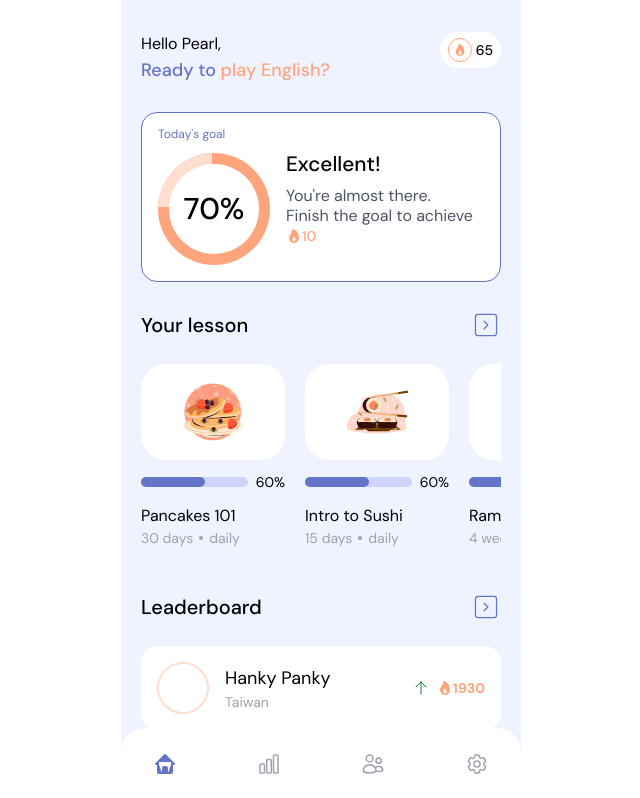
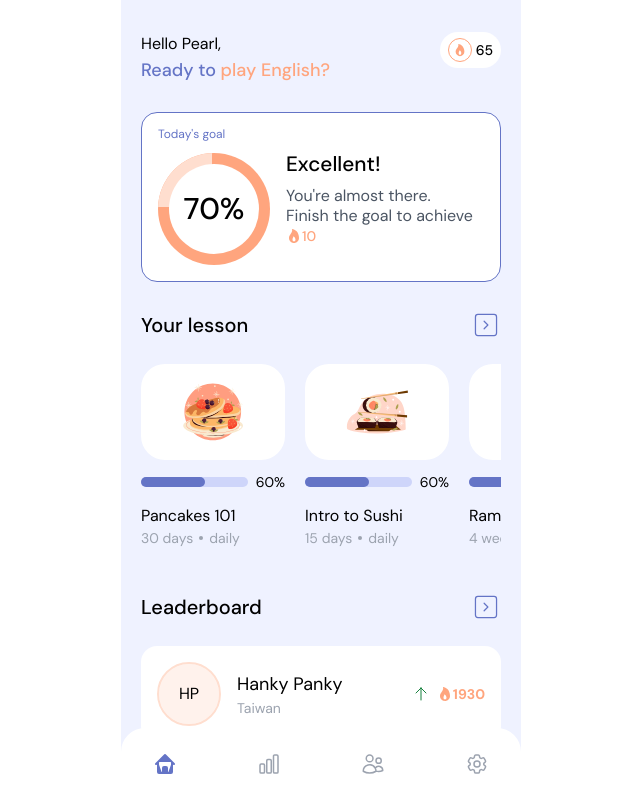
Before and after one commit to Pearlsky/learning-app, a React (Vite) app: page / in a window 1280 px wide. Shown: the top 798 px of the page, without its empty margins (319-959 px from the left). Built offline with nearby package versions, Linux system fonts and the light colour scheme.

Commit message:
refactor: add avatar placeholders

```diff
--- a/src/components/dashboard/leaderboard-item.jsx
+++ b/src/components/dashboard/leaderboard-item.jsx
@@ -2,10 +2,14 @@
 import { IoFlameSharp } from "react-icons/io5";
 import { HiOutlineArrowUp } from "react-icons/hi2";
 
-const LeaderboardItem = ({ name, country, score }) => (
+const LeaderboardItem = ({ name, country, score, initials }) => (
   <article className="flex items-center gap-4 p-4 rounded-2xl bg-white">
     <div>
-      <article className="w-fit p-6 border-[2.5px] border-secorange rounded-full"></article>
+      <article className="h-16 w-16 border-[2.5px] border-secorange rounded-full">
+        <div className="w-full h-full flex justify-center items-center rounded-full bg-secorange bg-opacity-40">
+          <span>{initials}</span>
+        </div>
+      </article>
     </div>
     <div className="flex flex-col">
       <span className="text-lg font-normal">{name}</span>
--- a/src/components/dashboard/leaderboard.jsx
+++ b/src/components/dashboard/leaderboard.jsx
@@ -6,16 +6,19 @@ import LeaderboardItem from "./leaderboard-item";
 const leadersData = [
   {
     name: "Hanky Panky",
+    initials: "HP",
     country: "Taiwan",
     score: 1930,
   },
   {
     name: "John Wicked",
+    initials: "JW",
     country: "Nigeria",
     score: 1430,
   },
   {
     name: "Toron Toast",
+    initials: "TT",
     country: "Canada",
     score: 1130,
   },
```
